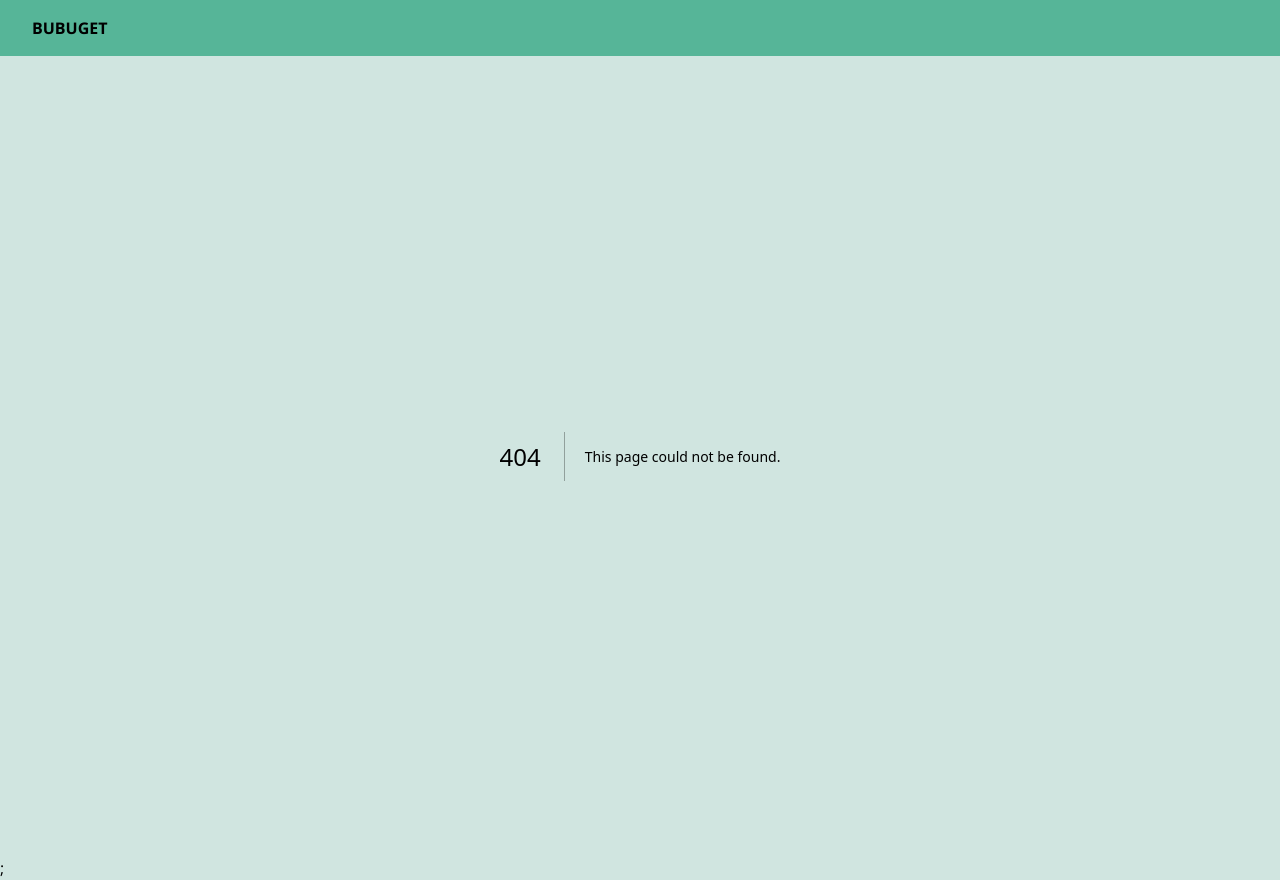
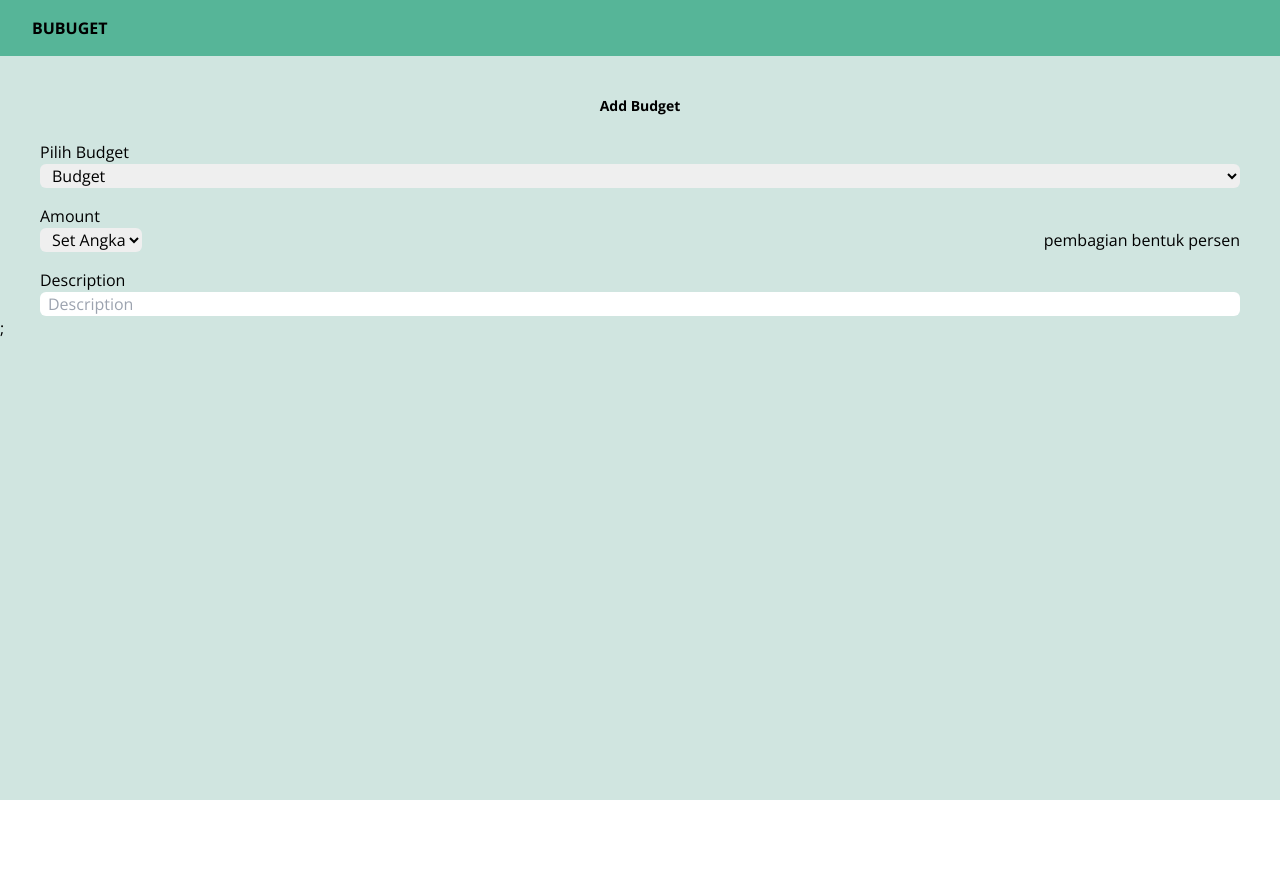
Before and after one commit to fihrisaldama015/BUBUGET-Frontend, a Next.js app: page /addbudget in a window 1280 px wide. Before the commit this address had no page. After the commit the page ends 800 px from the top, so only its background shows below. Built offline with nearby package versions, Linux system fonts and the light colour scheme.

Commit message:
Tambah Add Budget

```diff
--- /dev/null
+++ b/pages/addbudget/index.tsx
@@ -0,0 +1,37 @@
+function Addbudget()
+{
+    return(
+        <>
+        <div className="mt-10 pb-2 text-sm font-bold text-center">
+            Add Budget
+        </div>
+        <div className="pl-10 pr-10 rounded-2xl">
+        <form className="grid">
+            <div className="grid mt-4">
+            Pilih Budget
+            <select name="budget"id="" title="Budget"className="rounded-md pl-2" >
+            <option value="">Budget</option>
+            </select>
+            </div>
+            <div className="grid mt-4">
+            Amount
+            <div className="flex justify-between ">
+            <select name="budget"id="" title="Budget" className="rounded-md pl-2" >
+            <option value="">Set Angka </option>
+            </select>
+            <p>pembagian bentuk persen</p>
+            </div>
+            </div>
+
+            <div className="grid mt-4">
+            Description
+            <input type="text" name="description" id="" placeholder="Description" className="rounded-md pl-2"/>
+            </div>
+
+
+        </form>
+        </div>
+        </>
+    )
+}
+export default Addbudget
```
